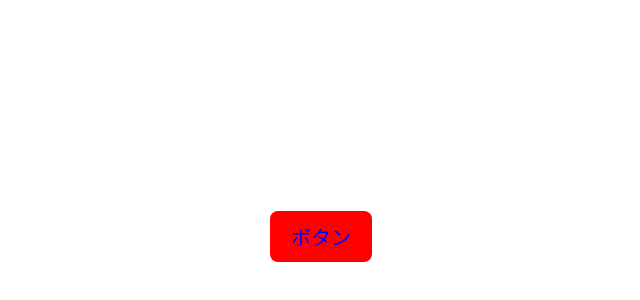
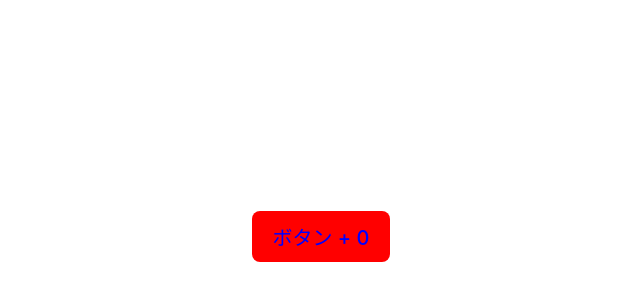
Before and after one commit to shoshoss/Seit-React-intro, a React (Vite) app: page / in a window 1280 px wide. Shown: the part 164-464 px from the top of the page, without its empty margins (319-959 px from the left). Built offline with nearby package versions, Linux system fonts and the light colour scheme.

Commit message:
Change: useStateでカウント表示

```diff
--- a/src/components/Button/Button.jsx
+++ b/src/components/Button/Button.jsx
@@ -1,18 +1,19 @@
+import { useState } from "react";
 import styles from "./Button.module.css";
 
 const Button = ({ disable, type, children }) => {
-	const handleClick = () => {
-		alert("Button clicked!");
-	};
+	const [count, setCount] = useState(0);
 
 	return (
 		<button
 			className={styles.button}
 			disabled={disable}
 			type={type}
-			onClick={() => handleClick()}
+			onClick={() => setCount(count + 1)}
 		>
-			<span className={styles.buttonInner}>{children}</span>
+			<span className={styles.buttonInner}>
+				{children} + {count}
+			</span>
 		</button>
 	);
 };
```
